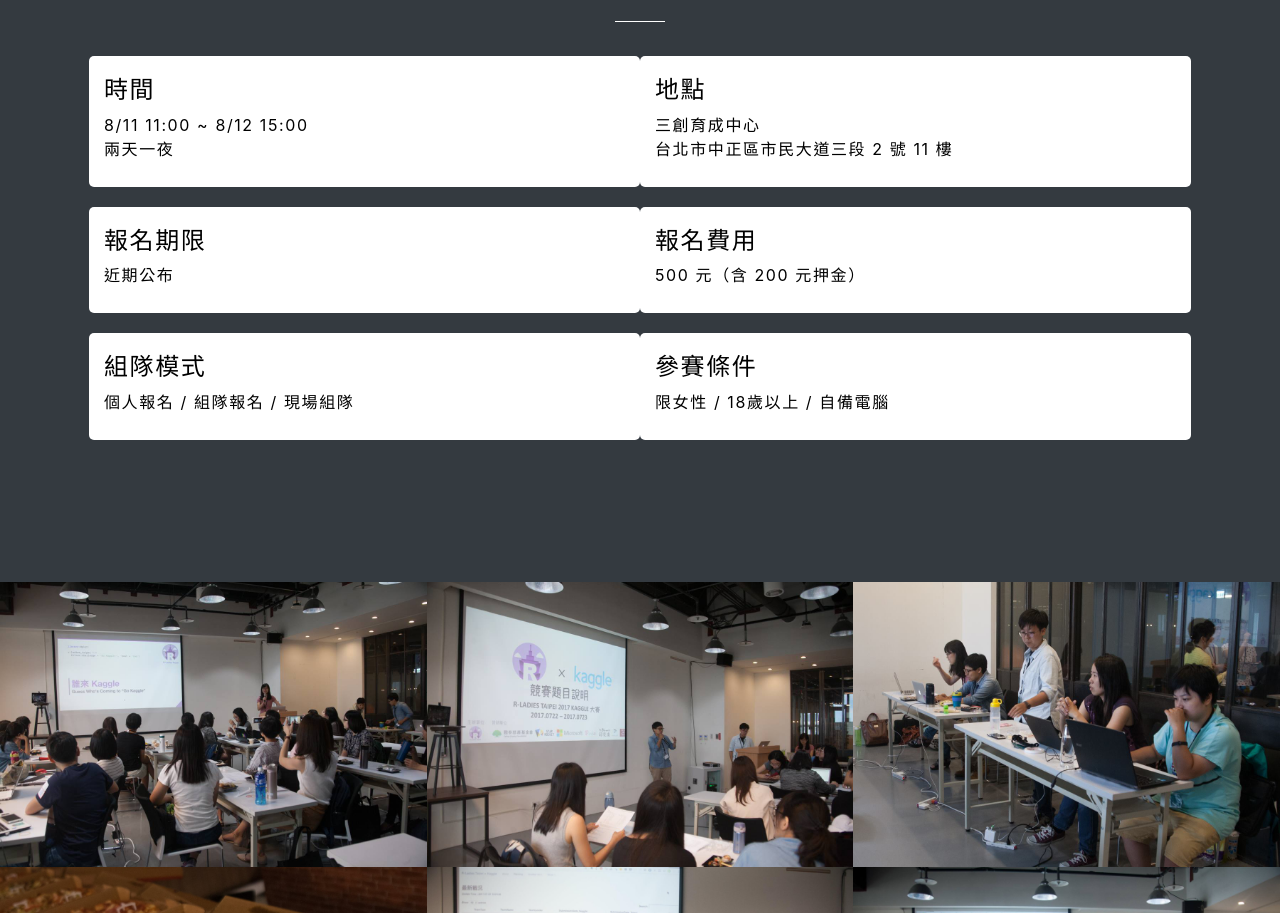
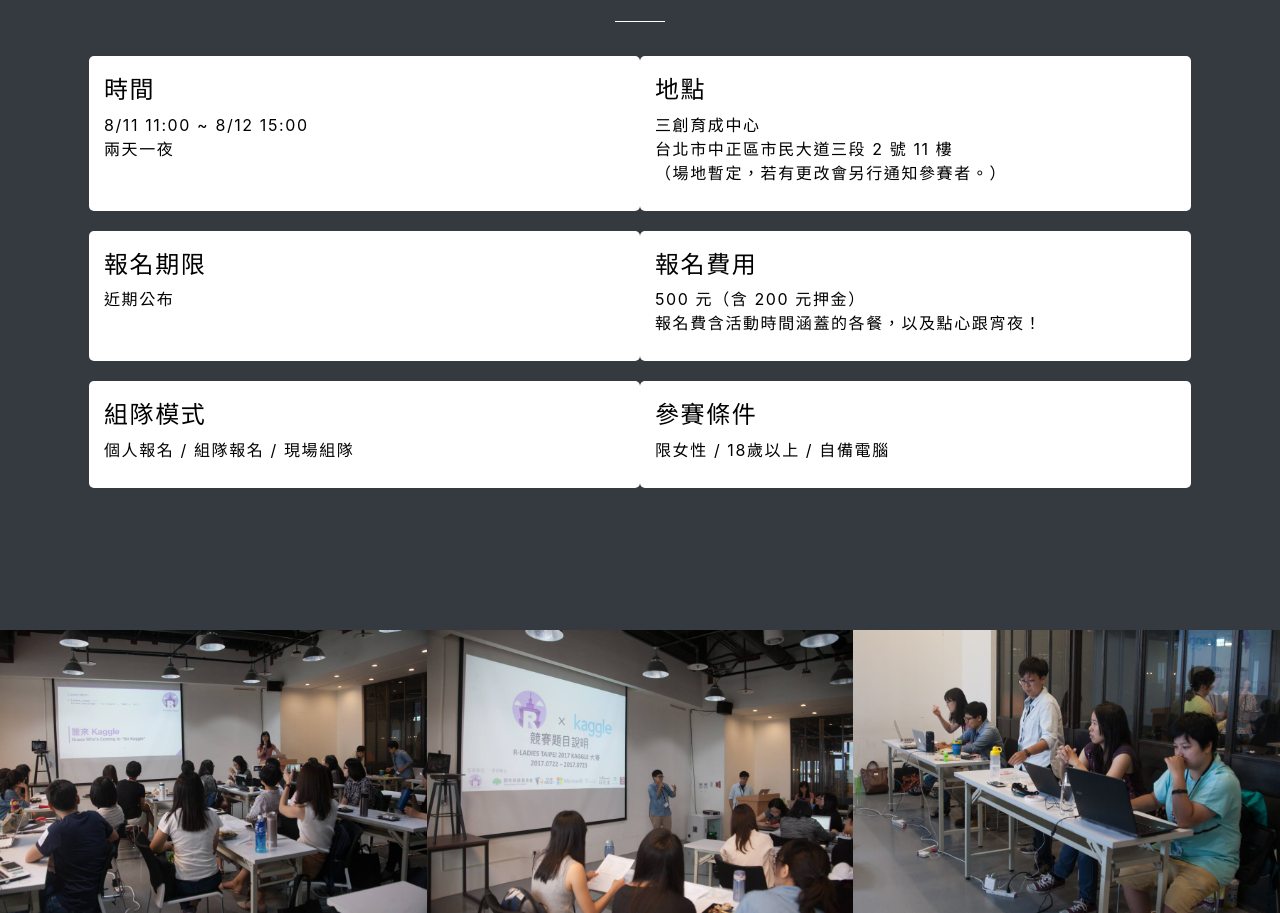
Before and after one commit to rladiestaipei/2018_Kaggle, a website with bundled scripts: page index.html in a window 1280 px wide. Shown: the part 2112-3025 px from the top of the page. Built offline with nearby package versions, Linux system fonts and the light colour scheme.

Commit message:
update info

```diff
--- a/index.html
+++ b/index.html
@@ -152,7 +152,7 @@
             </div>
             <div class="col-lg-6 col-sm-6 mx-auto info-box">
               <h4>地點</h4>
-              <p>三創育成中心<br>台北市中正區市民大道三段 2 號 11 樓</p>
+              <p>三創育成中心<br>台北市中正區市民大道三段 2 號 11 樓<br>（場地暫定，若有更改會另行通知參賽者。）</p>
             </div>
             <div class="col-lg-6 col-sm-6 mx-auto info-box">
               <h4>報名期限</h4>
@@ -160,7 +160,7 @@
             </div>
             <div class="col-lg-6 col-sm-6 mx-auto info-box">
               <h4>報名費用</h4>
-              <p>500 元（含 200 元押金）</p>
+              <p>500 元（含 200 元押金）<br>報名費含活動時間涵蓋的各餐，以及點心跟宵夜！</p>
             </div>
             <div class="col-lg-6 col-sm-6 mx-auto info-box">
               <h4>組隊模式</h4>
```
